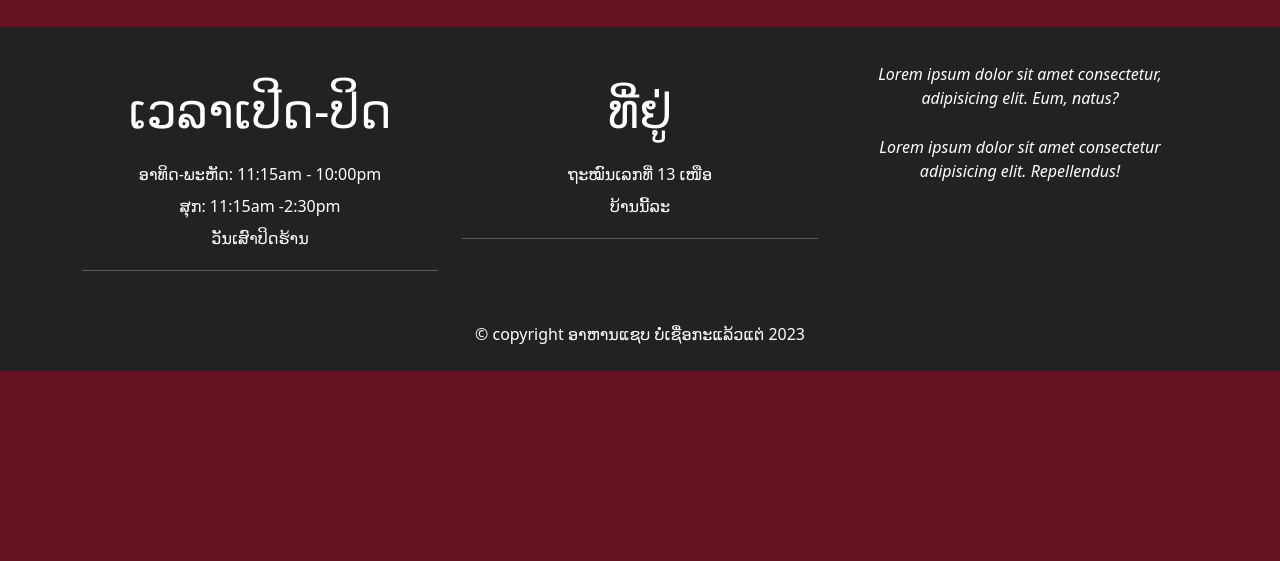
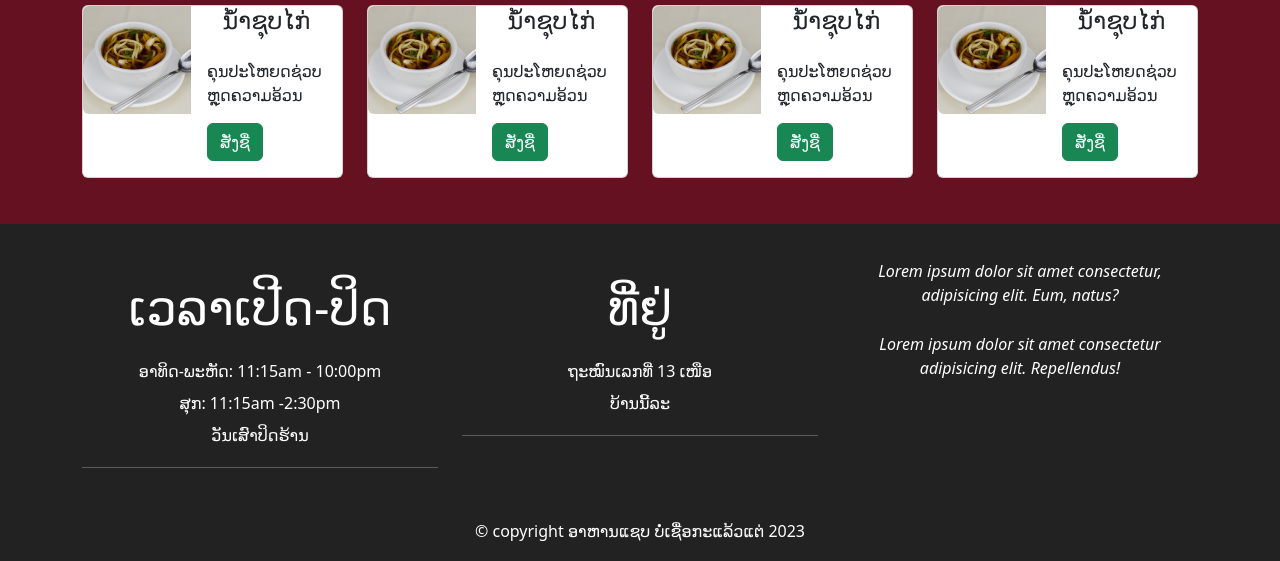
Before and after one commit to olay7815/web-css3, a plain HTML site: page menu.html in a window 1280 px wide. Shown: the part 1185-1746 px from the top of the page. Before the commit the page ends 1556 px from the top, so only its background shows below. Drawn offline with nearby package versions, Linux system fonts and the light colour scheme.

Commit message:
first commit

```diff
--- a/menu.html
+++ b/menu.html
@@ -43,11 +43,11 @@
                   </li>
                   <li class="nav-item">
                     <a id="navAboutButton" class="nav-link" href="about.html">
-                        <i class="bi bi-toggles"></i>ກ່ຽວກັບພວກເຮົາ</a>
+                      <i class="bi bi-file-earmark-person"></i></i>ກ່ຽວກັບພວກເຮົາ</a>
                   </li>
                   <li class="nav-item">
                     <a id="nav-link" class="nav-link" href="contact.html">
-                      <i class="bi bi-file-earmark-person"></i>ຂໍ້ມູນຕິດຕໍ່</a>
+                      <i class="bi bi-person-lines-fill"></i>ຂໍ້ມູນຕິດຕໍ່</a>
                   </li>
                 </ul>
               </div>
@@ -98,7 +98,81 @@
 </header>
 <div id="content">
     <div class="container">
-        <h1>Menu</h1>
+        <h1 class="text-center">Menu</h1>
+        <div class="row">
+          <div class="col-3 ">
+            <div class="card mb-3" style="max-width: 540px;">
+              <div class="row g-0">
+                <div class="col-5">
+                  <img class="img-fluid rounded-start" src="img/A/A.jpg" alt="">
+                </div>
+                <div class="col-7">
+                  <div class="card-title">
+                    <h4 class="text-center">ນ້ຳຊຸບໄກ່</h4>
+                  </div>
+                  <div class="card-body">
+                    <p>ຄຸນປະໂຫຍດຊ່ວບຫຼຸດຄວາມອ້ວນ </p>
+                    <a class="btn btn-success" href="#">ສັ່ງຊື່</a>
+                  </div>
+                </div>
+              </div>
+            </div>
+          </div>
+          <div class="col-3 ">
+            <div class="card mb-3" style="max-width: 540px;">
+              <div class="row g-0">
+                <div class="col-5">
+                  <img class="img-fluid rounded-start" src="img/A/A.jpg" alt="">
+                </div>
+                <div class="col-7">
+                  <div class="card-title">
+                    <h4 class="text-center">ນ້ຳຊຸບໄກ່</h4>
+                  </div>
+                  <div class="card-body">
+                    <p>ຄຸນປະໂຫຍດຊ່ວບຫຼຸດຄວາມອ້ວນ </p>
+                    <a class="btn btn-success" href="#">ສັ່ງຊື່</a>
+                  </div>
+                </div>
+              </div>
+            </div>
+          </div>
+          <div class="col-3 ">
+            <div class="card mb-3" style="max-width: 540px;">
+              <div class="row g-0">
+                <div class="col-5">
+                  <img class="img-fluid rounded-start" src="img/A/A.jpg" alt="">
+                </div>
+                <div class="col-7">
+                  <div class="card-title">
+                    <h4 class="text-center">ນ້ຳຊຸບໄກ່</h4>
+                  </div>
+                  <div class="card-body">
+                    <p>ຄຸນປະໂຫຍດຊ່ວບຫຼຸດຄວາມອ້ວນ </p>
+                    <a class="btn btn-success" href="#">ສັ່ງຊື່</a>
+                  </div>
+                </div>
+              </div>
+            </div>
+          </div>
+          <div class="col-3 ">
+            <div class="card mb-3" style="max-width: 540px;">
+              <div class="row g-0">
+                <div class="col-5">
+                  <img class="img-fluid rounded-start" src="img/A/A.jpg" alt="">
+                </div>
+                <div class="col-7">
+                  <div class="card-title">
+                    <h4 class="text-center">ນ້ຳຊຸບໄກ່</h4>
+                  </div>
+                  <div class="card-body">
+                    <p>ຄຸນປະໂຫຍດຊ່ວບຫຼຸດຄວາມອ້ວນ </p>
+                    <a class="btn btn-success" href="#">ສັ່ງຊື່</a>
+                  </div>
+                </div>
+              </div>
+            </div>
+          </div>
+        </div>
     </div>
 </div>
 <footer class="panel-footer">
```
Also changed, not shown: about.html (+2 -2 lines), contact.html (+2 -2 lines), index.html (+3 -3 lines).
